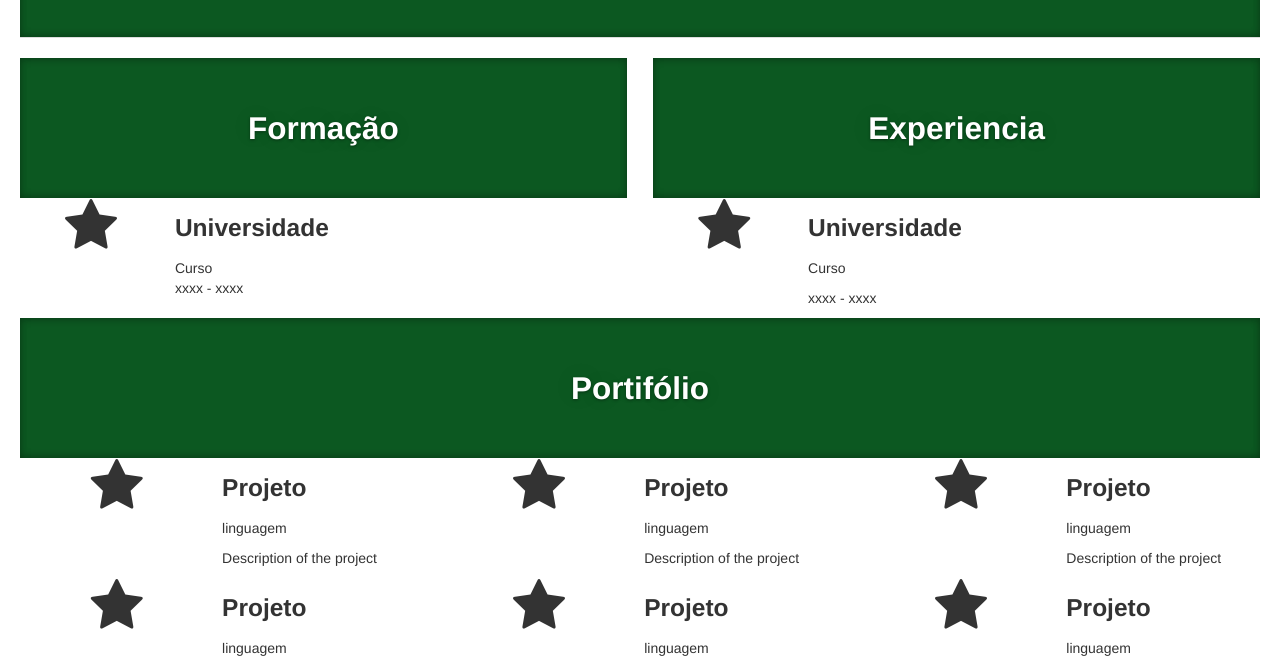
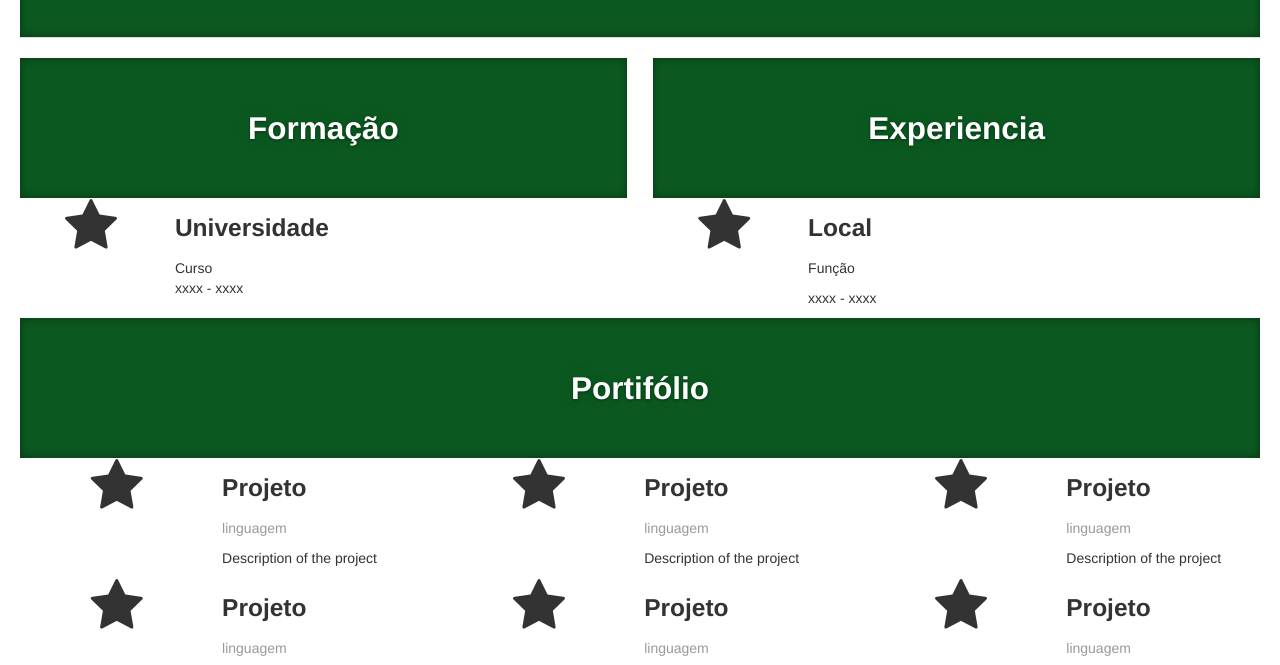
Before and after one commit to runys/github-curriculum-template, a plain HTML site: page index.html in a window 1280 px wide. Shown: the part 283-948 px from the top of the page. Drawn offline with Linux system fonts and the light colour scheme.

Commit message:
Language at Portifolio is muted and updated the Experiencia element descriptions.

```diff
--- a/index.html
+++ b/index.html
@@ -98,8 +98,8 @@
 				<div class="row-fluid">
 					<div class="span3"><center><i class="icon-star icon-4x"></i></center></div>
 					<div class="span3">
-						<h3>Universidade</h3>
-						<p>Curso</p>
+						<h3>Local</h3>
+						<p>Função</p>
 						<p>xxxx - xxxx</p>
 					</div>
 				</div>
@@ -115,7 +115,7 @@
 					<div class="span6"><center><i class="icon-star icon-4x"></i></center></div>
 					<div class="span6">
 						<h3>Projeto</h3>
-						<p>linguagem</p>
+						<p class="muted">linguagem</p>
 						<p>Description of the project</p>
 					</div>
 				</div>
@@ -123,7 +123,7 @@
 					<div class="span6"><center><i class="icon-star icon-4x"></i></center></div>
 					<div class="span6">
 						<h3>Projeto</h3>
-						<p>linguagem</p>
+						<p class="muted">linguagem</p>
 						<p>Description of the project</p>
 					</div>
 				</div>
@@ -131,7 +131,7 @@
 					<div class="span6"><center><i class="icon-star icon-4x"></i></center></div>
 					<div class="span6">
 						<h3>Projeto</h3>
-						<p>linguagem</p>
+						<p class="muted">linguagem</p>
 						<p>Description of the project</p>
 					</div>
 				</div>
@@ -143,7 +143,7 @@
 					<div class="span6"><center><i class="icon-star icon-4x"></i></center></div>
 					<div class="span6">
 						<h3>Projeto</h3>
-						<p>linguagem</p>
+						<p class="muted">linguagem</p>
 						<p>Description of the project</p>
 					</div>
 				</div>
@@ -151,7 +151,7 @@
 					<div class="span6"><center><i class="icon-star icon-4x"></i></center></div>
 					<div class="span6">
 						<h3>Projeto</h3>
-						<p>linguagem</p>
+						<p class="muted">linguagem</p>
 						<p>Description of the project</p>
 					</div>
 				</div>
@@ -159,7 +159,7 @@
 					<div class="span6"><center><i class="icon-star icon-4x"></i></center></div>
 					<div class="span6">
 						<h3>Projeto</h3>
-						<p>linguagem</p>
+						<p class="muted">linguagem</p>
 						<p>Description of the project</p>
 					</div>
 				</div>
```
